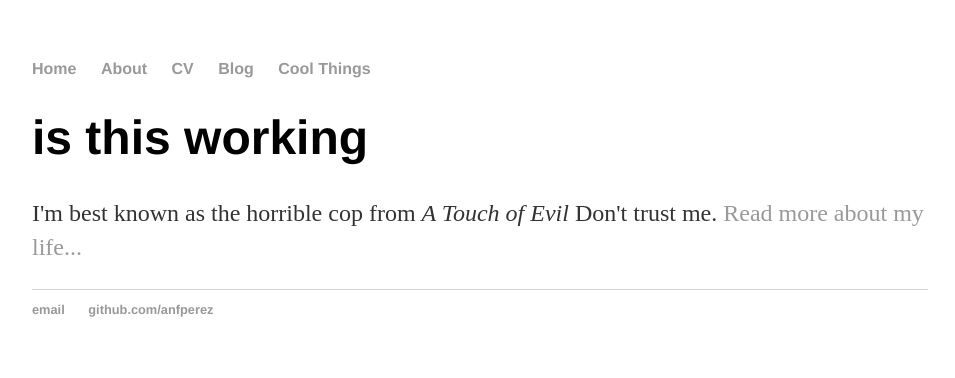
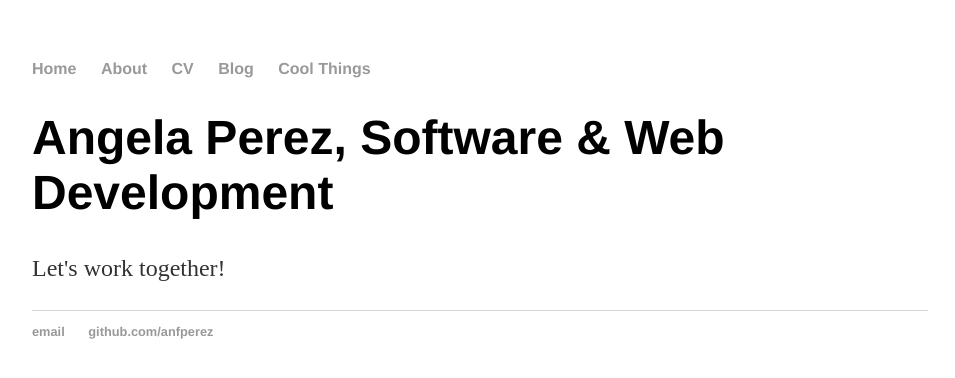
Before and after one commit to anfperez/anfperez.github.io, a Jekyll site: the page built from index.html, in a window 1280 px wide. Shown: the top 378 px of the page, without its empty margins (160-1115 px from the left). Built offline with Jekyll 4.4.1, drawn with Linux system fonts in a browser that asks for light colours.

Commit message:
Update index.html

```diff
--- a/index.html
+++ b/index.html
@@ -3,6 +3,6 @@ layout: default
 title: Hank Quinlan, Horrible Cop
 ---
 <div class="blurb">
-	<h1>is this working</h1>
-	<p>I'm best known as the horrible cop from <em>A Touch of Evil</em> Don't trust me. <a href="/about">Read more about my life...</a></p>
+	<h1>Angela Perez, Software & Web Development</h1>
+	<p>Let's work together!</p>
 </div><!-- /.blurb -->
```
